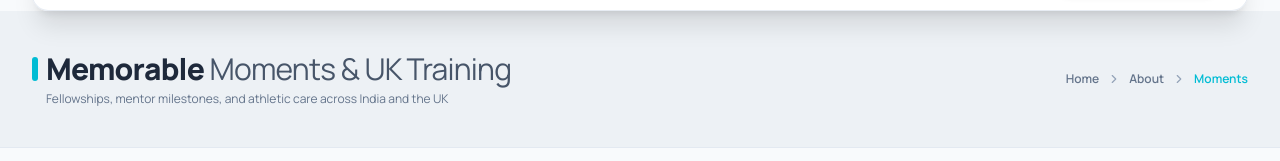
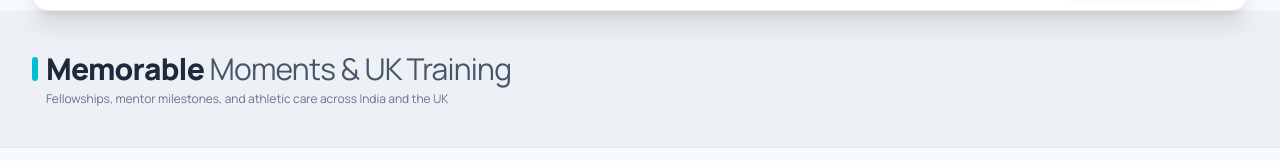
Before and after one commit to shabahatvardha-cmd/Khetan-Hospital, a React (Vite) app in the folder frontend/: page /timeline in a window 1280 px wide. Shown: the part 165-326 px from the top of the page. Built offline with nearby package versions, Linux system fonts and the light colour scheme.

Commit message:
feat(ui): remove breadcrumbs (Home > Services > ...) across all interior pages for cleaner design

```diff
--- a/frontend/src/pages/AboutPage.jsx
+++ b/frontend/src/pages/AboutPage.jsx
@@ -33,13 +33,6 @@ export const AboutPage = ({ onBookClick }) => {
               Chief Orthopaedic &amp; Robotic Joint Surgeon &bull; Khetan Hospital, Gorakhpur
             </p>
           </div>
-
-          {/* Breadcrumbs */}
-          <nav aria-label="Breadcrumb" className="flex items-center gap-2 text-xs font-semibold text-slate-500">
-            <Link to="/" className="hover:text-[#00bcd4] transition-colors">Home</Link>
-            <ChevronRight className="w-3.5 h-3.5 text-slate-400" />
-            <span className="text-[#00bcd4]">About Doctor</span>
-          </nav>
         </div>
       </section>
 
--- a/frontend/src/pages/BlogsPage.jsx
+++ b/frontend/src/pages/BlogsPage.jsx
@@ -129,13 +129,6 @@ export const BlogsPage = ({ onBookClick }) => {
               {allBlogs.length} comprehensive medical articles written by Dr. Vatsal Khetan
             </p>
           </div>
-
-          {/* Breadcrumbs */}
-          <nav aria-label="Breadcrumb" className="flex items-center gap-2 text-xs font-semibold text-slate-500">
-            <Link to="/" className="hover:text-[#00bcd4] transition-colors">Home</Link>
-            <ChevronRight className="w-3.5 h-3.5 text-slate-400" />
-            <span className="text-[#00bcd4]">Blogs</span>
-          </nav>
         </div>
       </section>
 
--- a/frontend/src/pages/ContactPage.jsx
+++ b/frontend/src/pages/ContactPage.jsx
@@ -54,13 +54,6 @@ export const ContactPage = ({ onBookClick }) => {
               Priority hospital desk &bull; Betiahata Road, Gorakhpur
             </p>
           </div>
-
-          {/* Breadcrumbs */}
-          <nav aria-label="Breadcrumb" className="flex items-center gap-2 text-xs font-semibold text-slate-500">
-            <Link to="/" className="hover:text-[#00bcd4] transition-colors">Home</Link>
-            <ChevronRight className="w-3.5 h-3.5 text-slate-400" />
-            <span className="text-[#00bcd4]">Contact Us</span>
-          </nav>
         </div>
       </section>
 
--- a/frontend/src/pages/LocationsPage.jsx
+++ b/frontend/src/pages/LocationsPage.jsx
@@ -21,13 +21,6 @@ export const LocationsPage = ({ onBookClick }) => {
               Serving patients across Eastern Uttar Pradesh &amp; Western Bihar
             </p>
           </div>
-
-          {/* Breadcrumbs */}
-          <nav aria-label="Breadcrumb" className="flex items-center gap-2 text-xs font-semibold text-slate-500">
-            <Link to="/" className="hover:text-[#00bcd4] transition-colors">Home</Link>
-            <ChevronRight className="w-3.5 h-3.5 text-slate-400" />
-            <span className="text-[#00bcd4]">Locations</span>
-          </nav>
         </div>
       </section>
 
--- a/frontend/src/pages/MemorableMomentsPage.jsx
+++ b/frontend/src/pages/MemorableMomentsPage.jsx
@@ -21,15 +21,6 @@ export const MemorableMomentsPage = ({ onBookClick }) => {
               Fellowships, mentor milestones, and athletic care across India and the UK
             </p>
           </div>
-
-          {/* Breadcrumbs */}
-          <nav aria-label="Breadcrumb" className="flex items-center gap-2 text-xs font-semibold text-slate-500">
-            <Link to="/" className="hover:text-[#00bcd4] transition-colors">Home</Link>
-            <ChevronRight className="w-3.5 h-3.5 text-slate-400" />
-            <Link to="/about" className="hover:text-[#00bcd4] transition-colors">About</Link>
-            <ChevronRight className="w-3.5 h-3.5 text-slate-400" />
-            <span className="text-[#00bcd4]">Moments</span>
-          </nav>
         </div>
       </section>
 
--- a/frontend/src/pages/PublishedPapersPage.jsx
+++ b/frontend/src/pages/PublishedPapersPage.jsx
@@ -21,15 +21,6 @@ export const PublishedPapersPage = ({ onBookClick }) => {
               10 peer-reviewed scientific contributions in international orthopaedic journals
             </p>
           </div>
-
-          {/* Breadcrumbs */}
-          <nav aria-label="Breadcrumb" className="flex items-center gap-2 text-xs font-semibold text-slate-500">
-            <Link to="/" className="hover:text-[#00bcd4] transition-colors">Home</Link>
-            <ChevronRight className="w-3.5 h-3.5 text-slate-400" />
-            <Link to="/about" className="hover:text-[#00bcd4] transition-colors">About</Link>
-            <ChevronRight className="w-3.5 h-3.5 text-slate-400" />
-            <span className="text-[#00bcd4]">Research</span>
-          </nav>
         </div>
       </section>
 
--- a/frontend/src/pages/ServiceDetailPage.jsx
+++ b/frontend/src/pages/ServiceDetailPage.jsx
@@ -28,7 +28,7 @@ export const ServiceDetailPage = ({ onBookClick }) => {
   return (
     <div className="bg-slate-50 min-h-screen">
 
-      {/* 1. Oreo Interior Breadcrumb Banner */}
+      {/* 1. Oreo Interior Header Banner */}
       <section className="bg-[#edf1f5] border-b border-slate-200/80 py-10 px-4 sm:px-6 lg:px-8">
         <div className="max-w-7xl mx-auto flex flex-col sm:flex-row sm:items-center justify-between gap-4">
           <div>
@@ -44,15 +44,6 @@ export const ServiceDetailPage = ({ onBookClick }) => {
               </p>
             )}
           </div>
-
-          {/* Breadcrumbs */}
-          <nav aria-label="Breadcrumb" className="flex items-center gap-2 text-xs font-semibold text-slate-500">
-            <Link to="/" className="hover:text-[#00bcd4] transition-colors">Home</Link>
-            <ChevronRight className="w-3.5 h-3.5 text-slate-400" />
-            <Link to="/services" className="hover:text-[#00bcd4] transition-colors">Services</Link>
-            <ChevronRight className="w-3.5 h-3.5 text-slate-400" />
-            <span className="text-[#00bcd4]">{service.title}</span>
-          </nav>
         </div>
       </section>
 
--- a/frontend/src/pages/ServicesPage.jsx
+++ b/frontend/src/pages/ServicesPage.jsx
@@ -21,13 +21,6 @@ export const ServicesPage = ({ onBookClick }) => {
               Comprehensive surgical portfolio &bull; Khetan Hospital, Gorakhpur
             </p>
           </div>
-
-          {/* Breadcrumbs */}
-          <nav aria-label="Breadcrumb" className="flex items-center gap-2 text-xs font-semibold text-slate-500">
-            <Link to="/" className="hover:text-[#00bcd4] transition-colors">Home</Link>
-            <ChevronRight className="w-3.5 h-3.5 text-slate-400" />
-            <span className="text-[#00bcd4]">Services</span>
-          </nav>
         </div>
       </section>
 
```
